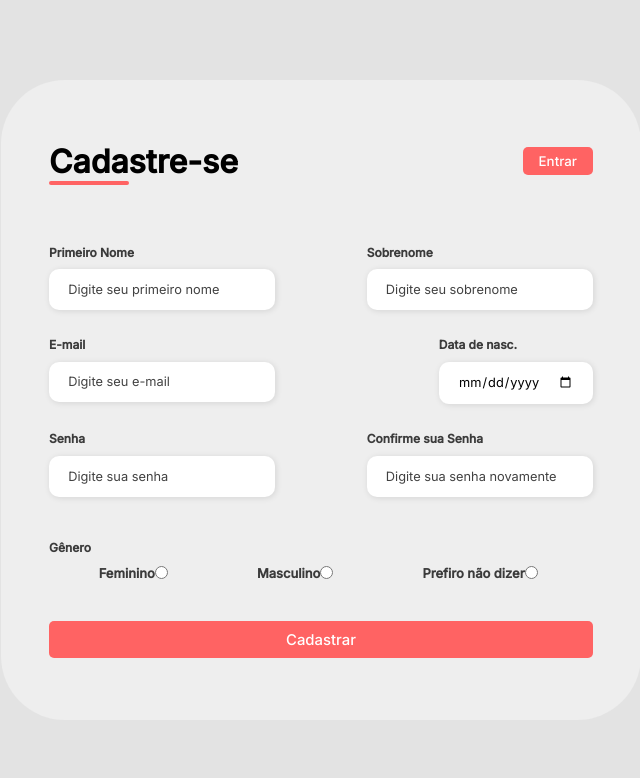
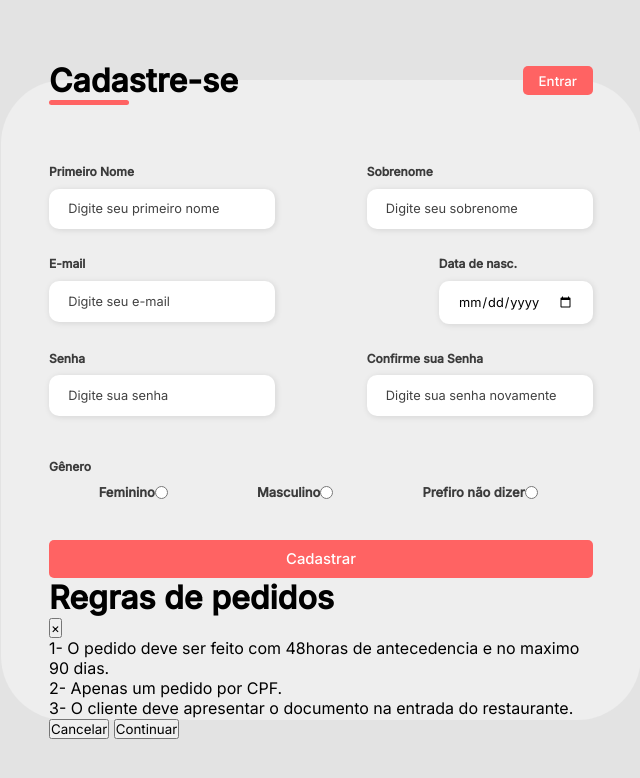
Before and after one commit to gabrielsantiag0/site-Porti, a PHP site: page /candidato/login/cadastro.php in a window 1280 px wide. Shown: the top 778 px of the page, without its empty margins (319-959 px from the left). Run offline with PHP 8.4, Linux system fonts and the light colour scheme.

Commit message:
comecando fazer modal no cadastro

```diff
--- a/candidato/login/cadastro.php
+++ b/candidato/login/cadastro.php
@@ -115,8 +115,39 @@
                         </div>
                     </div>
                 </div>
-                <input type="submit" name="enviar" id="enviar"
+                <!-- <input type="submit" name="enviar" id="enviar"
                              class="continue-button" value="Cadastrar">
+ -->
+                <div class="inets1">
+                    <div class="fledu">
+                        <input type="submit" name="enviar" id="enviar" class="continue-button" value="Cadastrar" data-toggle="modal" data-target="#modalExemplo">
+                    </div>
+                    <!-- modal button -->
+                        <div class="modal fade" id="modalExemplo" tabindex="-1" role="dialog" aria-labelledby="exampleModalLabel" aria-hidden="true">
+                            <div class="modal-dialog" role="document">
+                                <div class="modal-content">
+                                    <div class="modal-header">
+                                        <h5 class="modal-title" id="exampleModalLabel"><h1>Regras de pedidos</h1></h5>
+                                        <button type="button" class="close" data-dismiss="modal" aria-label="Fechar">
+                                            <span aria-hidden="true">&times;</span>
+                                        </button>
+                                    </div>
+                                    <div class="modal-body">
+                                        <p>
+                                            1- O pedido deve ser feito com 48horas de antecedencia e no maximo 90 dias. <br>
+                                            2-  Apenas um pedido por CPF. <br>
+                                            3- O cliente deve apresentar o documento na entrada do restaurante.
+                                        </p>
+                                    </div>
+                                    <div class="modal-footer">
+                                        <button type="button" class="btn btn-secondary" data-dismiss="modal">Cancelar</button>
+                                        <a href="login_cliente.php"><button type="button" class="btn btn-primary">Continuar</button></a>
+                                    </div>
+                                </div>
+                            </div>
+                        </div>
+                    <!-- fim -->
+                </div>
             </form>
         </div>
     </div>
--- a/footer_novo.php
+++ b/footer_novo.php
@@ -29,8 +29,7 @@
                 <div class="footer-col">
                     <h4>Links</h4>
                     <ul>
-                        <li><a href="#">Home</a></li>
-                        <li><a href="#">Contato</a></li>
+                        <li><a href="index.php">Home</a></li>
                         <li><a href="#">Download</a></li>
                         <li><a href="#">Receitas</a></li>
                         <li><a href="#">Vídeos</a></li>
```
